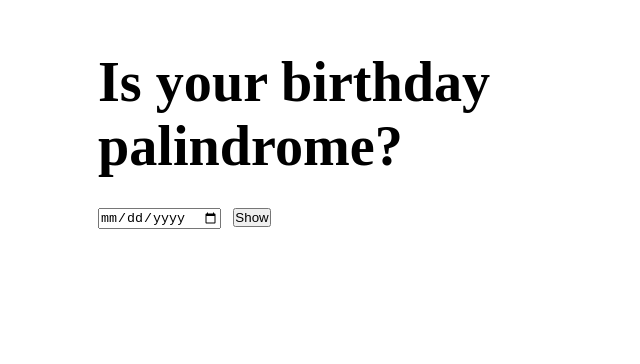
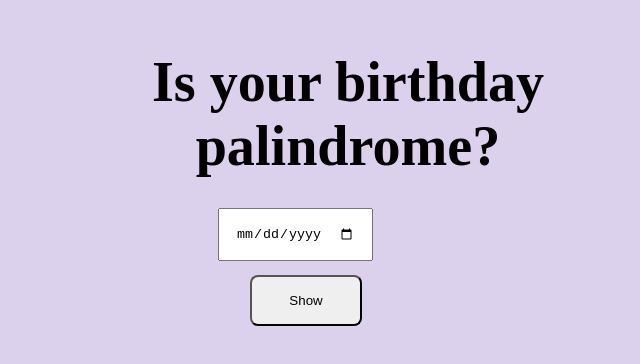
Before and after one commit to gadgetfather/markThirteen-is-your-birthday-palindrome, a plain HTML site: page index.html in a window 1280 px wide. Shown: the whole page, without its empty margins (292-932 px from the left). Drawn offline with Linux system fonts and the light colour scheme.

Commit message:
Update style.css
added background color

```diff
--- a/style.css
+++ b/style.css
@@ -8,5 +8,26 @@ body{
     margin: auto;
     padding-top: 50px;
     font-size: 300%;
+    background-color: #DCD1ED;
+}
+h3{
+    text-align: center;
+}
+input{
+    display: block;
+    padding: 1rem;
+    margin-top: 30px;
+    margin-left: 15vh;
+}
+button{
+    margin: auto;
+    margin-left: 19vh;
+    padding: 1rem;
+    width: 7rem;
+    border-radius: 0.5rem;
+}
 
+#output{
+    text-align: center;
+    padding-top: 2rem;
 }
```
